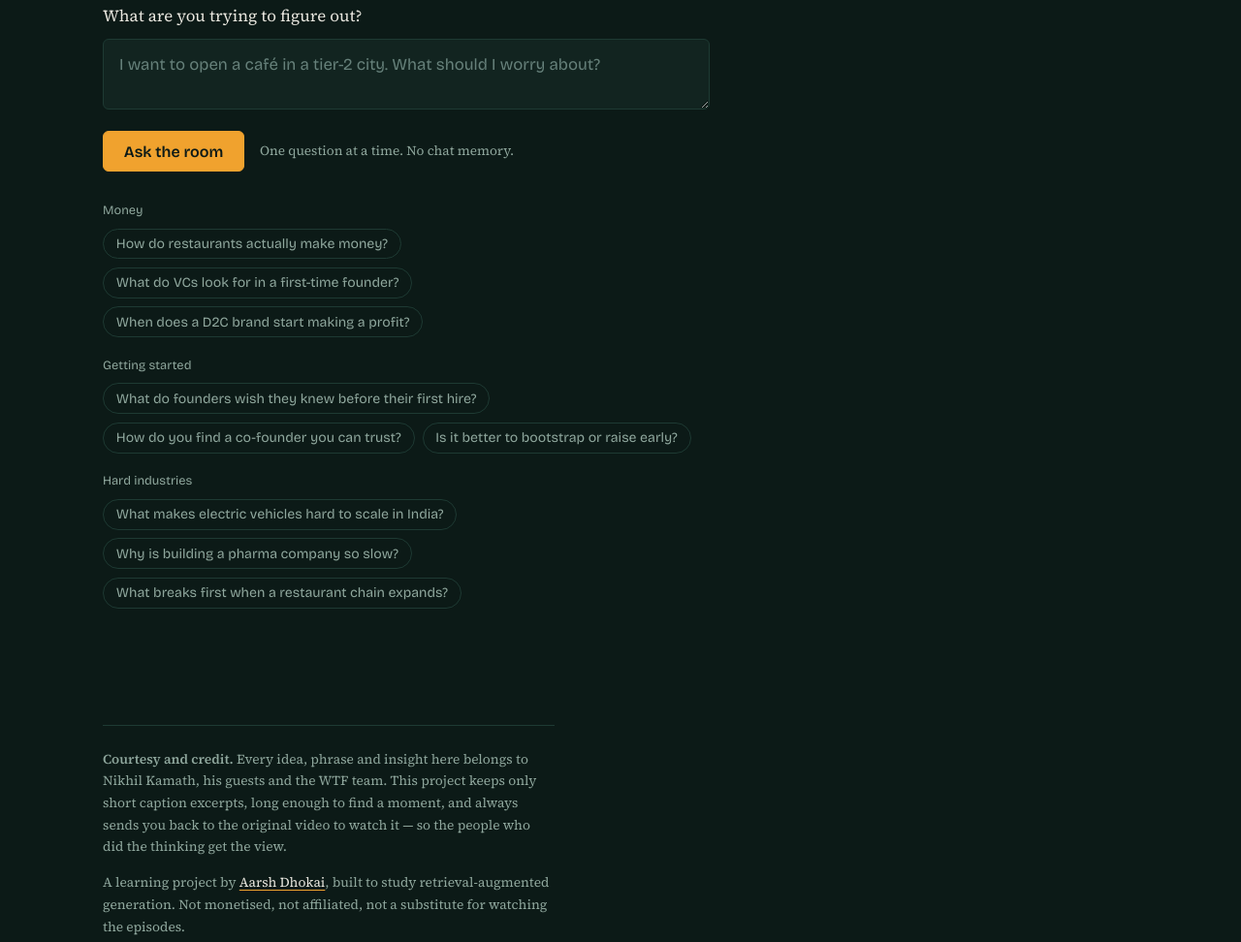
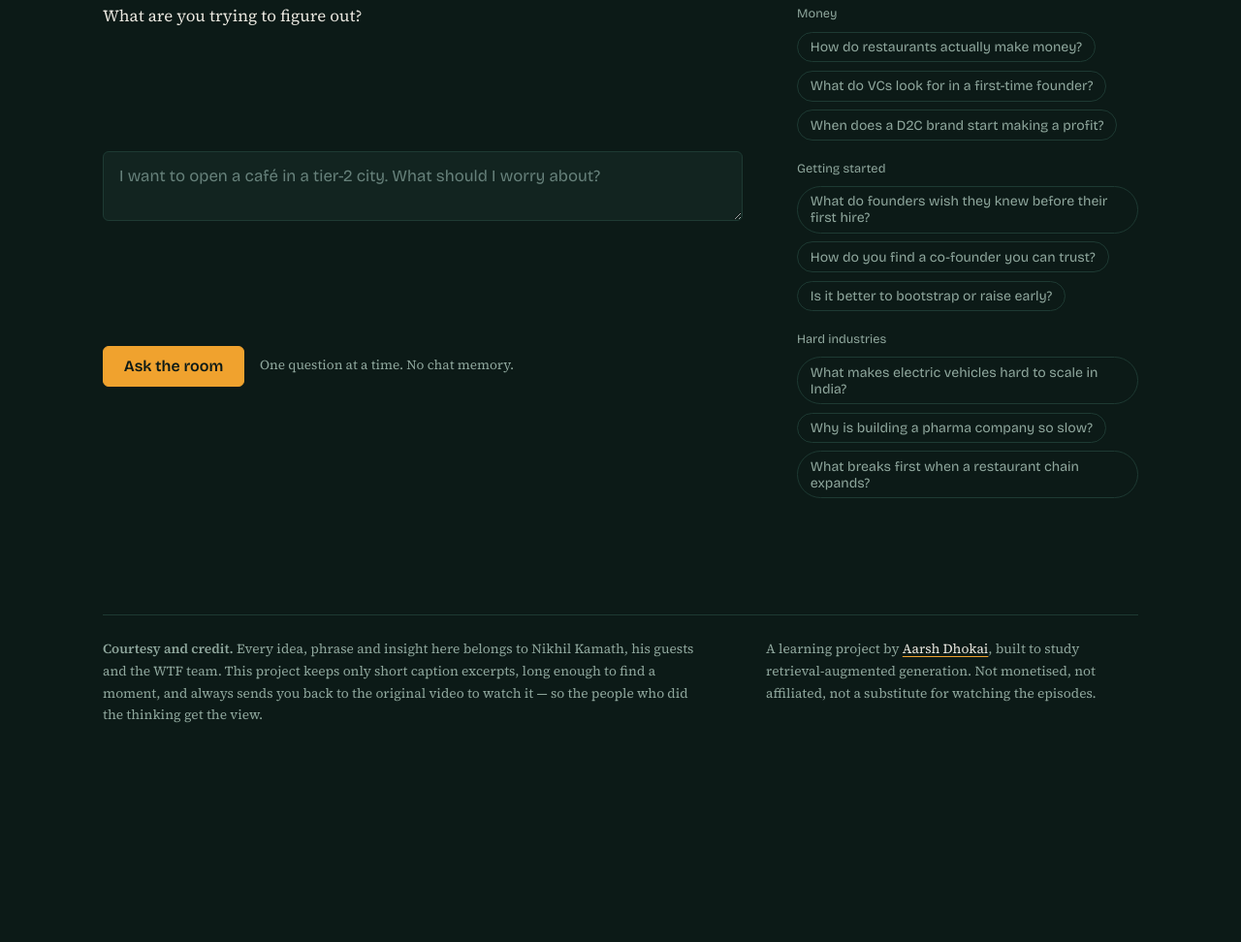
Before and after one commit to aarshbharat/WTF-RAG, a plain HTML site: page web/index.html in a window 1280 px wide. Shown: the part 570-1542 px from the top of the page at 97% size. After the commit the page ends 1400 px from the top, so only its background shows below. Drawn offline with nearby package versions, Linux system fonts and the light colour scheme; no server answers.

Commit message:
Make the whole page responsive: fluid type, five breakpoints, touch targets

```diff
--- a/web/style.css
+++ b/web/style.css
@@ -29,6 +29,7 @@ a:hover{color:var(--cue)}
   .lockup{grid-column:1 / -1; margin-bottom:2rem}
   .standfirst{margin:0; font-size:1.55rem}
   .provenance{margin:0; padding-bottom:.35rem}
+
 }
 .lockup{display:flex; align-items:center; gap:1.1rem}
 .brainmark{width:clamp(52px,10vw,72px); height:auto; flex:none}
@@ -190,3 +191,18 @@ footer p{margin:0 0 .9rem}
 @media (prefers-reduced-motion:reduce){
   *{animation-duration:.001ms !important; transition-duration:.001ms !important}
 }
+
+/* Wide screens: these must come after the base .ask / footer rules, because a
+   media query adds no specificity - only source order decides. */
+@media (min-width:940px){
+  .ask{max-width:none; display:grid; gap:0 3.5rem; align-items:start;
+       grid-template-columns:minmax(0,1fr) minmax(260px,22rem)}
+  .ask-label,textarea,.ask-row{grid-column:1}
+  .starters{grid-column:2; grid-row:1 / span 3; margin:0}
+  .starters ul{flex-direction:column; align-items:stretch}
+  .starters button{text-align:left}
+
+  footer{max-width:none; display:grid; gap:0 3.5rem;
+         grid-template-columns:minmax(0,1fr) minmax(280px,24rem)}
+  footer p{margin:0}
+}
```
